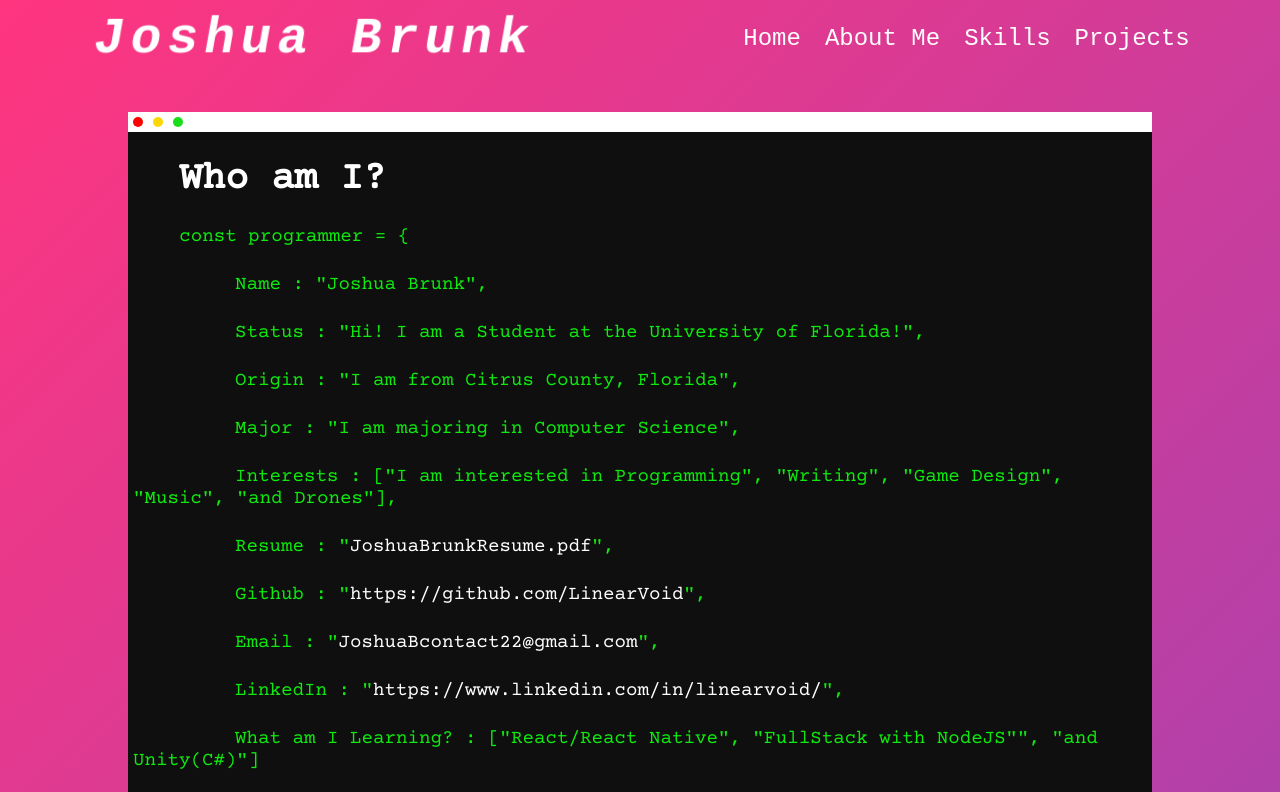
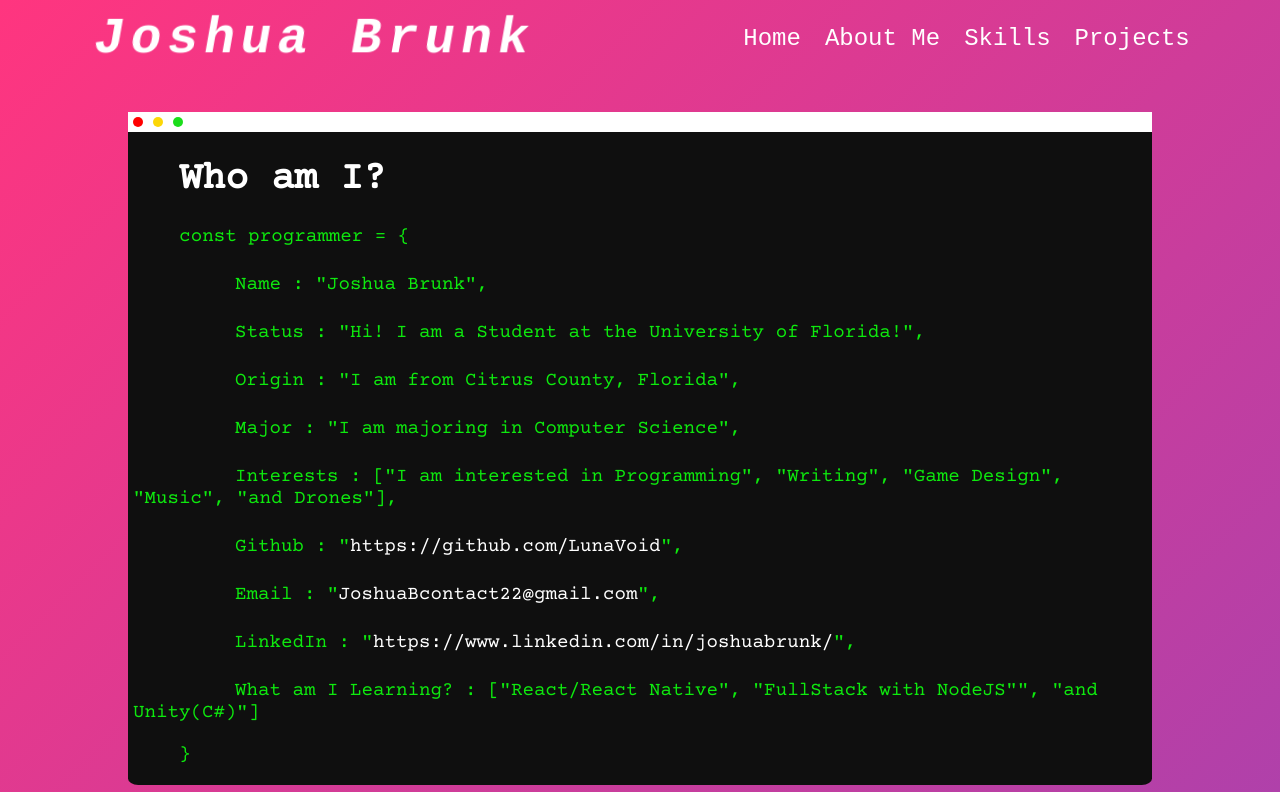
Before and after one commit to LinearVoid/JoshuaBrunk.com, a React (Create React App) app in the folder personal-site/: page / in a window 1280 px wide. Shown: the top 792 px of the page. Built offline with nearby package versions, Linux system fonts and the light colour scheme.

Commit message:
Update Aboutme.js
Updated my Info (Someone else already has LinearVoid on several sites so I switched it up).

```diff
--- a/personal-site/src/Components/Aboutme.js
+++ b/personal-site/src/Components/Aboutme.js
@@ -15,10 +15,9 @@ function Aboutme(){
                      <p className = 'greaterIndent'>Origin : "I am from Citrus County, Florida",</p>
                      <p className = 'greaterIndent'>Major : "I am majoring in Computer Science",</p>
                      <p className = 'greaterIndent'>Interests : ["I am interested in Programming", "Writing", "Game Design", "Music", "and Drones"],</p>
-                     <p className = 'greaterIndent'>Resume : "<a rel="noreferrer" target="_blank" href="https://docs.google.com/document/d/e/2PACX-1vQ9Z-C0s1E8O-tQPdZpt2HItgv0P_u2XjyBhIqAhhsahek28I8Pl_R-5U-z7u-jlw/pub">JoshuaBrunkResume.pdf</a>",</p>
-                     <p className = 'greaterIndent'>Github : "<a rel="noreferrer" target="_blank" href="https://github.com/LinearVoid">https://github.com/LinearVoid</a>",</p>
+                     <p className = 'greaterIndent'>Github : "<a rel="noreferrer" target="_blank" href="https://github.com/LunaVoid">https://github.com/LunaVoid</a>",</p>
                      <p className = 'greaterIndent'>Email : "<a  rel="noreferrer" target="_blank" type = "email" href="mailto:JoshuaBcontact22@gmail.com">JoshuaBcontact22@gmail.com</a>",</p>
-                     <p className = 'greaterIndent'>LinkedIn : "<a rel="noreferrer" target="_blank" href="https://www.linkedin.com/in/linearvoid/">https://www.linkedin.com/in/linearvoid/</a>",</p>
+                     <p className = 'greaterIndent'>LinkedIn : "<a rel="noreferrer" target="_blank" href="https://www.linkedin.com/in/joshuabrunk/">https://www.linkedin.com/in/joshuabrunk/</a>",</p>
                      <p className = 'greaterIndent'>What am I Learning? : ["React/React Native", "FullStack with NodeJS"", "and Unity(C#)"]</p>
                      <p>{"}"} </p>
 
```
